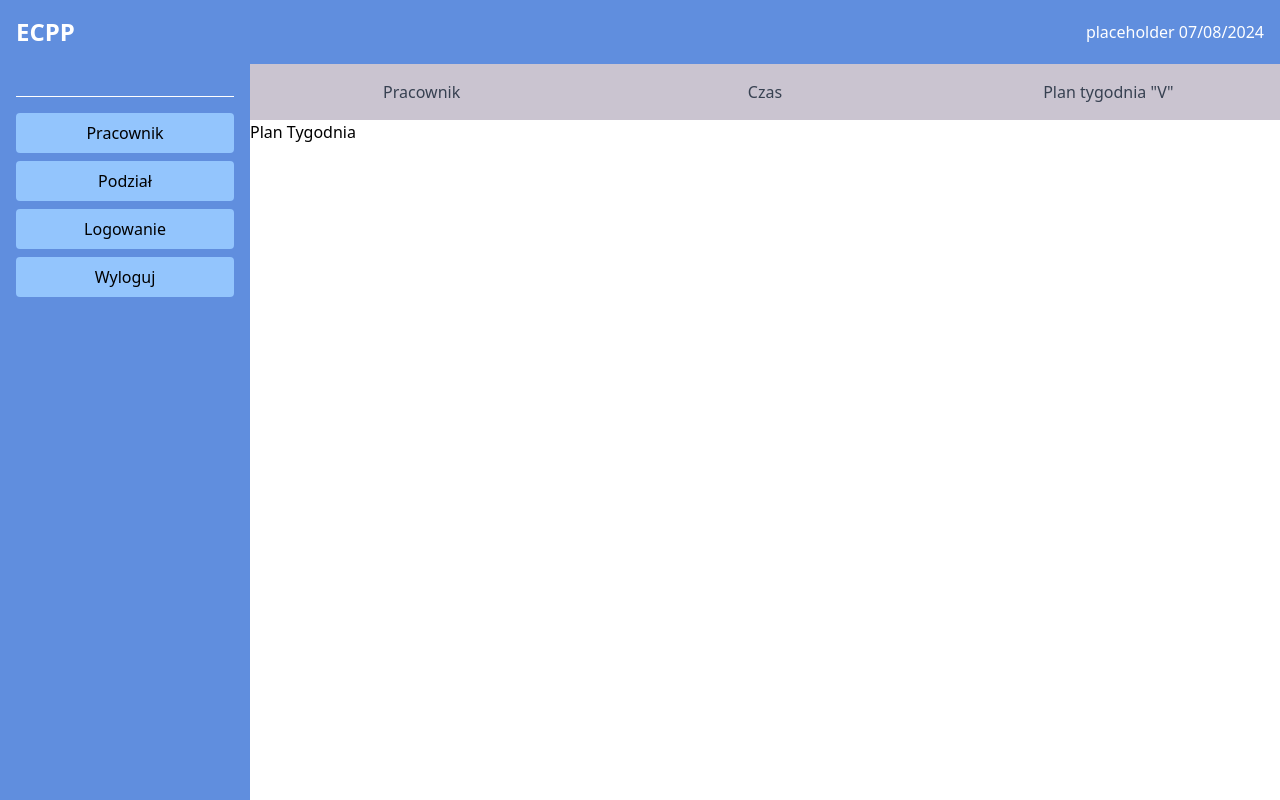
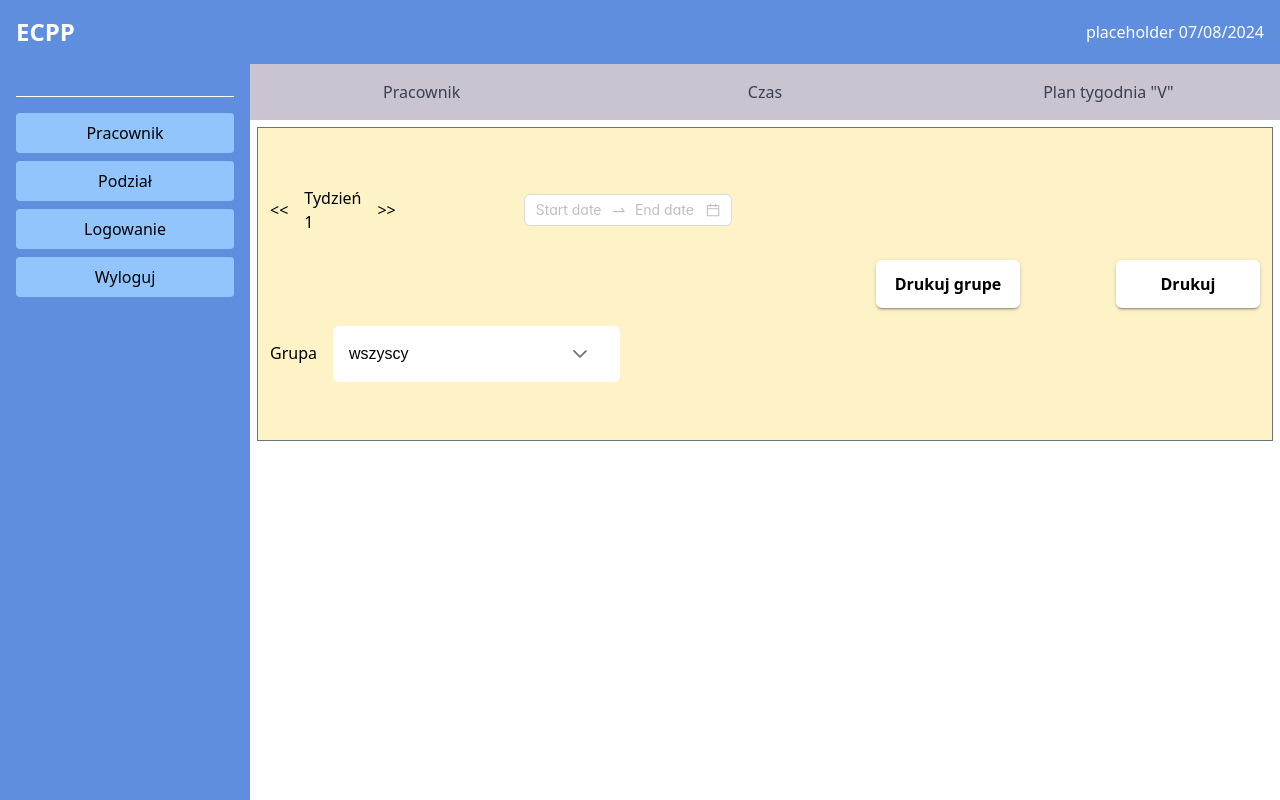
Before and after one commit to Destray32/ecpp-projekt, a React (Create React App) app: page /home/plan in a window 1280 px wide. Built offline with nearby package versions, Linux system fonts and the light colour scheme; a web font is replaced by a local one.

Commit message:
zolte pole plan tygodnia, datepicker, dodany antd

```diff
--- a/package.json
+++ b/package.json
@@ -6,9 +6,9 @@
     "@testing-library/jest-dom": "^5.17.0",
     "@testing-library/react": "^13.4.0",
     "@testing-library/user-event": "^13.5.0",
+    "antd": "^5.20.0",
     "moment": "^2.30.1",
     "primereact": "^10.8.2",
-    "react": "^18.3.1",
     "react-dom": "^18.3.1",
     "react-scripts": "5.0.1",
     "web-vitals": "^2.1.4"
--- /dev/null
+++ b/src/Components/TydzienInput.js
@@ -0,0 +1,27 @@
+import React, { useEffect, useState } from 'react';
+
+export default function TydzienInput ({setSelectedWeek}) {
+
+    const [value, setValue] = useState(1);
+
+    const increment = () => {
+        setValue(prevValue => prevValue + 1);
+    };
+
+    const decrement = () => {
+        setValue(prevValue => Math.max(prevValue - 1, 1)); // żeby min tydzień był 1
+    };
+
+    useEffect(() => {
+        setSelectedWeek(value);
+    }, [value]);
+
+    return (
+        <div className="flex gap-4">
+            <button onClick={decrement}>{"<<"}</button>
+            <span>{"Tydzień " + value}</span>
+            <button onClick={increment}>{">>"}</button>
+        </div>
+    );
+
+}
--- a/src/pages/PlanTygodnia/PlanTygodnia.js
+++ b/src/pages/PlanTygodnia/PlanTygodnia.js
@@ -1,9 +1,69 @@
-import React from "react";
+import React, { useState, useEffect } from "react";
+import { Dropdown } from "primereact/dropdown";
+import { Button } from "primereact/button";
+import { DatePicker, Space } from 'antd';
+
+import TydzienInput from "../../Components/TydzienInput";
+
+import "primereact/resources/themes/lara-light-cyan/theme.css";
+
+const { RangePicker } = DatePicker;
 
 export default function PlanTygodniaPage() {
+    const [availableGroups, setAvailableGroups] = useState(['wszyscy', 'inne']);
+    const [group, setGroup] = useState('wszyscy');
+    const [selectedWeek, setSelectedWeek] = useState(1); // selected week ustawiany w TydzienInput
+    const [dateRange, setDateRange] = useState([null, null]);
+
+    // useEffect(() => {
+    //     console.log(group);
+    // }, [group]);
+
+    useEffect(() => {
+        console.log(selectedWeek);
+    }, [selectedWeek]);
+
+    const handleDrukujGrupe = () => {
+        console.log('Drukuj grupe');
+    }
+
+    const handleDrukuj = () => {
+        console.log('Drukuj');
+    }
+
+    const handlePickerChange = (dates, dateStrings) => {
+        console.log('od: ', dateStrings[0], ', do: ', dateStrings[1]);
+        setDateRange([dateStrings[0], dateStrings[1]]);
+    };
+
     return (
-        <div>
-            <h1>Plan Tygodnia</h1>
+        <div className="w-auto h-auto m-2 p-3 bg-amber-100 outline outline-1
+         outline-gray-500 flex flex-row items-center space-x-4">
+            <div className="w-3/4 h-72 flex flex-col space-y-2 items-start">
+                <div className="h-full">
+                    <div className="h-full flex flex-col justify-around">
+                        <div className="flex flex-row gap-32 items-center">
+                            <TydzienInput setSelectedWeek={setSelectedWeek}/>
+                            <RangePicker onChange={handlePickerChange}/>
+                            <span>{ (dateRange[0] && dateRange[1]) && (dateRange[0] + '  -  ' + dateRange[1])}</span>
+                        </div>
+                        <div>
+                            <span>Grupa</span>
+                            <Dropdown value={group} onChange={(e) => setGroup(e.value)}
+                                options={availableGroups} optionLabel="name"
+                                editable placeholder="" autoComplete='off'
+                                className="ml-4 md:w-14rem p-4" />
+                        </div>
+                    </div>
+                </div>
+
+            </div>
+            <div className="flex gap-24">
+                <Button label="Drukuj grupe" className="bg-white w-[9rem] h-[3rem]"
+                    text raised onClick={handleDrukujGrupe} />
+                <Button label="Drukuj" className="bg-white w-[9rem] h-[3rem]"
+                    text raised onClick={handleDrukuj} />
+            </div>
         </div>
     )
 }
```
Also changed, not shown: 1 other file (tests, documents, lock files or other folders).
